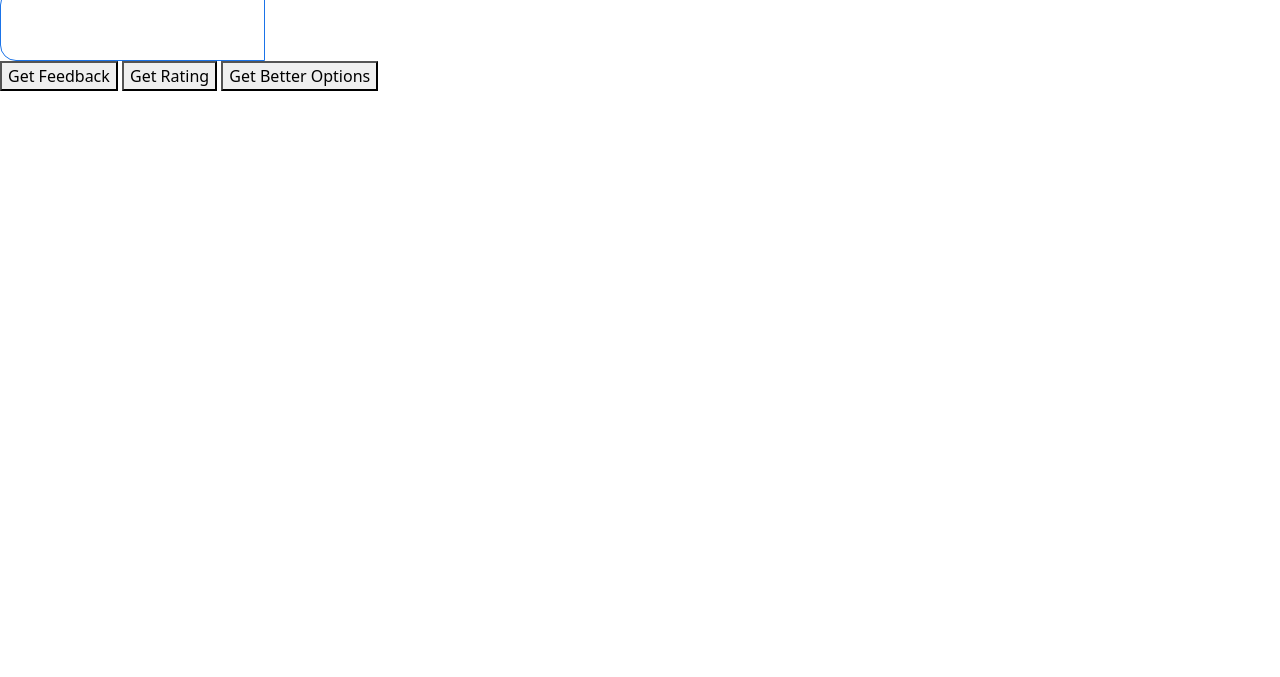
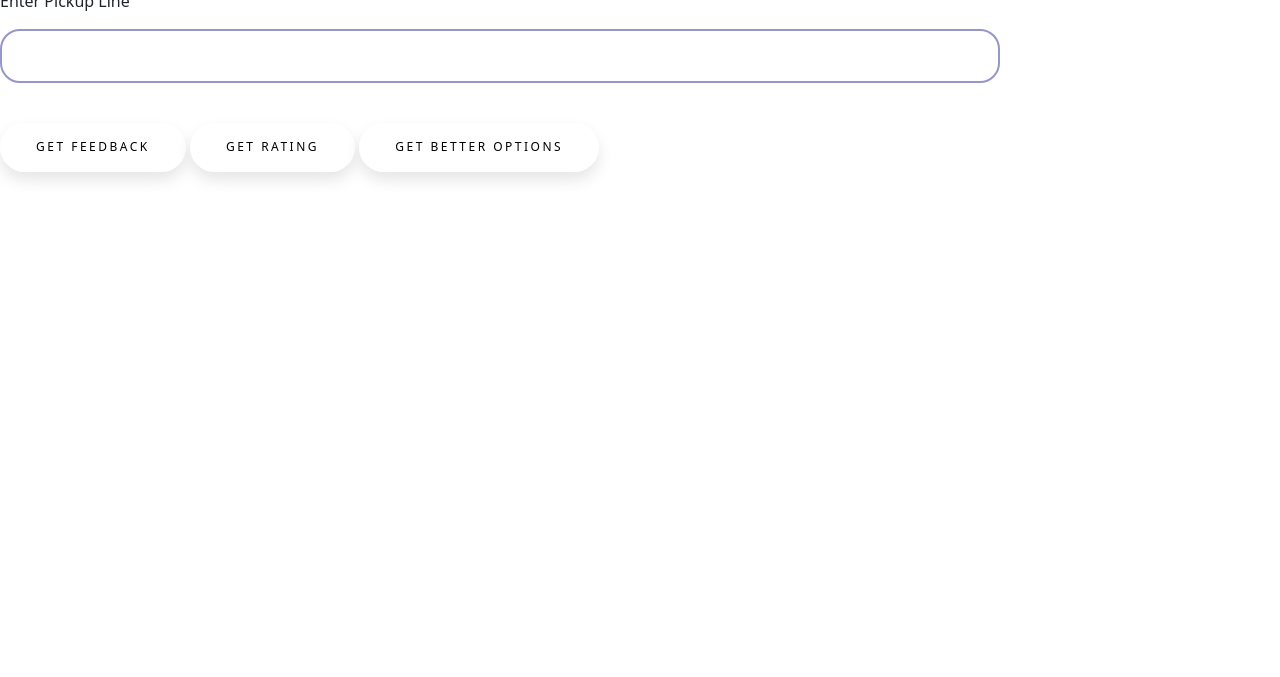
Before and after one commit to Dru-O7/RizzGPT, a website: page public/Rizzbot.html in a window 1280 px wide. Shown: the part 123-800 px from the top of the page. Drawn offline with nearby package versions, Linux system fonts and the light colour scheme.

Commit message:
added changes in ui

```diff
--- a/public/Rizzbot.html
+++ b/public/Rizzbot.html
@@ -52,14 +52,13 @@
       integrity="sha384-qKXV1j0HvMUeCBQ+QVp7JcfGl760yU08IQ+GpUo5hlbpg51QRiuqHAJz8+BrxE/N"
       crossorigin="anonymous"
     ></script>
-    <h1>Pickup Line Feedback Form</h1>
+    <h1>RizzGPT - AI Wingman!</h1>
 
   <form id="pickupLineForm">
     <label class="user-label">Enter Pickup Line</label>
-    <div class="input-group">
+    <div class="inputGroup">
       <input type="text" class="input" id="pickupLine" name="pickupLine">
 
-      <br>
       <br>
       <br>
     </div>
@@ -67,6 +66,7 @@
     <button type="button" onclick="getFeedback()">Get Feedback</button>
     <button type="button" onclick="getRating()">Get Rating</button>
     <button type="button" onclick="getBetterOptions()">Get Better Options</button>
+
   </form>
 
   <div id="feedbackResult"></div>
--- a/public/style.css
+++ b/public/style.css
@@ -1,27 +1,65 @@
-.input-group {
-    position: relative;
-   }
+.inputGroup {
+    font-family: 'Segoe UI', sans-serif;
+    margin: 1em 0 1em 0;
+    max-width: 1000px;
+    position: sticky;
+  }
 
-   .input {
-    border: solid 1.5px #9e9e9e;
-    border-radius: 1rem;
-    background: none;
-    padding: 1rem;
-    font-size: 1rem;
-    color: #f5f5f5;
-    transition: border 150ms cubic-bezier(0.4,0,0.2,1);
-   }
+  .inputGroup input {
+    font-size: 100%;
+    padding: 0.8em;
+    outline: none;
+    border: 2px solid rgb(200, 200, 200);
+    background-color: transparent;
+    border-radius: 20px;
+    width: 100%;
+  }
 
-   .user-label {
+  .inputGroup label {
+    font-size: 100%;
     position: absolute;
-    left: 15px;
-    color: rgb(255, 255, 255);
+    left: 0;
+    padding: 0.8em;
+    margin-left: 0.5em;
     pointer-events: none;
-    transform: translateY(1rem);
-    transition: 150ms cubic-bezier(0.4,0,0.2,1);
-   }
+    transition: all 0.3s ease;
+    color: rgb(100, 100, 100);
+  }
 
-   .input:focus, input:valid {
+  .inputGroup :is(input:focus, input:valid)~label {
+    transform: translateY(-50%) scale(.9);
+    margin: 0em;
+    margin-left: 1.3em;
+    padding: 0.4em;
+    background-color: #e8e8e8;
+  }
+
+  .inputGroup :is(input:focus, input:valid) {
+    border-color: rgb(150, 150, 200);
+  }
+   button {
+    padding: 1.3em 3em;
+    font-size: 12px;
+    text-transform: uppercase;
+    letter-spacing: 2.5px;
+    font-weight: 500;
+    color: #000;
+    background-color: #fff;
+    border: none;
+    border-radius: 45px;
+    box-shadow: 0px 8px 15px rgba(0, 0, 0, 0.1);
+    transition: all 0.3s ease 0s;
+    cursor: pointer;
     outline: none;
-    border: 1.5px solid #1a73e8;
-   }
+  }
+
+  button:hover {
+    background-color: #23c483;
+    box-shadow: 0px 15px 20px rgba(46, 229, 157, 0.4);
+    color: #fff;
+    transform: translateY(-7px);
+  }
+
+  button:active {
+    transform: translateY(-1px);
+  }
```
